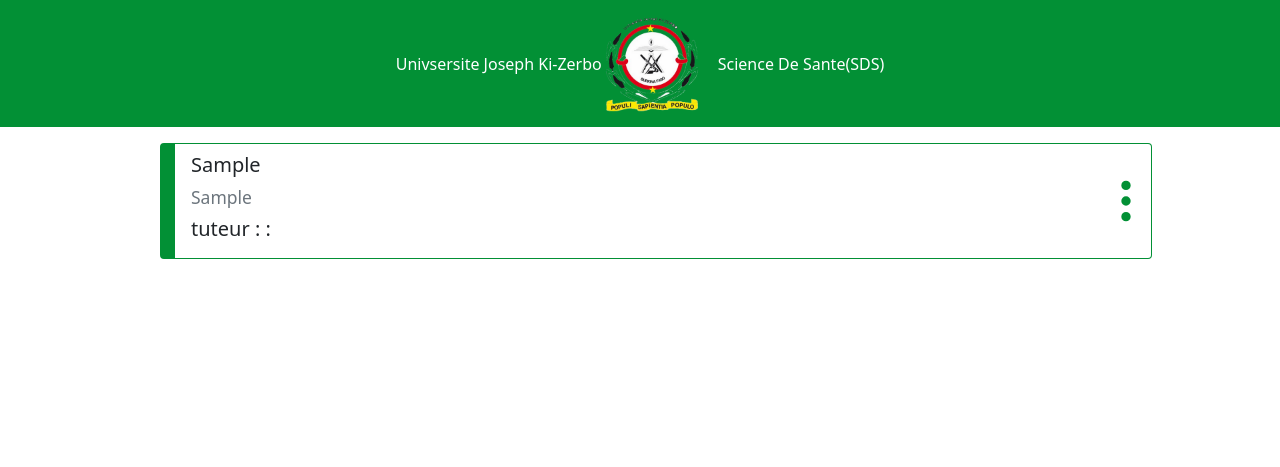
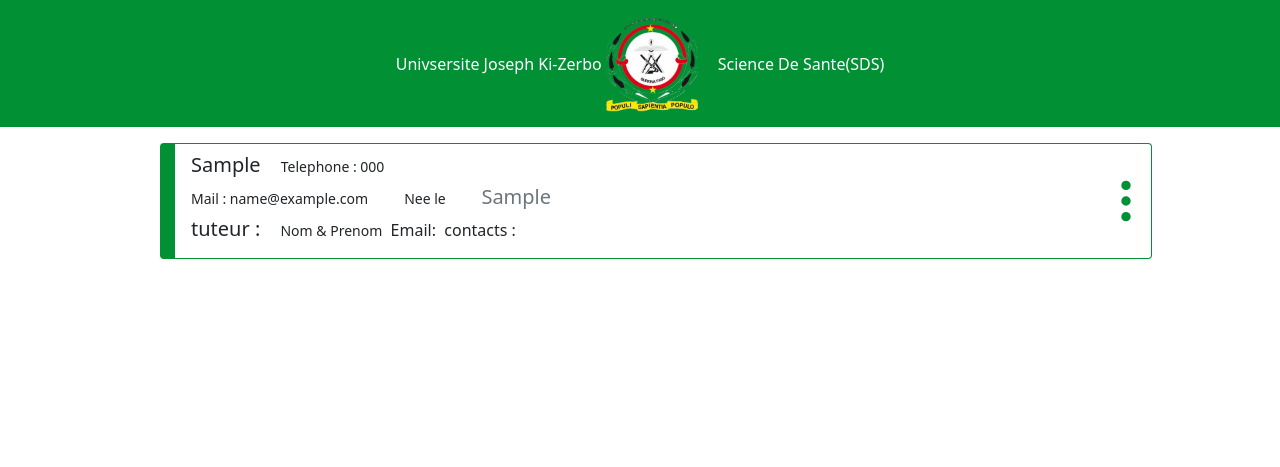
Before and after one commit to ElieZoetaba/AUF_SDS, a PHP site: page /pages/list.php?success=1 in a window 1280 px wide. Shown: the top 467 px of the page. Run offline with PHP 8.4, Linux system fonts and the light colour scheme; tables that the repository leaves empty or names only in its code hold one stand-in row (values such as "Sample post"); data that the repository does not hold is empty.

Commit message:
adding style

```diff
--- a/css/student/add.css
+++ b/css/student/add.css
@@ -33,8 +33,9 @@ select {
   margin: auto;
 }
 
-::placeholder {
-  color: #029035;
+::placeholder,
+input{
+  color: #029035 !important;
 }
 
 .con-ins {
--- a/pages/list.php
+++ b/pages/list.php
@@ -1,6 +1,5 @@
 <?php
-include("../db_connexion.php")
-?>
+include("../db_connexion.php");; ?>
 
 <!doctype html>
 <html lang="en">
@@ -14,7 +13,7 @@ include("../db_connexion.php")
     <link rel="stylesheet" href="../assets/css/all.css">
     <link rel="stylesheet" href="../css/list.css">
     <link rel="stylesheet" href="../assets/css/icons.css">
-    <title>Hello, world!</title>
+    <title>SDS</title>
 </head>
 
 <body>
@@ -27,7 +26,26 @@ include("../db_connexion.php")
             Science De Sante(SDS)
         </div>
     </nav>
-
+    <?php
+    if (isset($_GET["success"])) {
+        echo '
+        <div class="position-fixed top-0 end-0 p-3" style="z-index: 11">
+        <div id="liveToast" class="toast" role="alert" aria-live="assertive" aria-atomic="true">
+          <div class="toast-header">
+            <img src="../images/main-logo.png" width="50" height="50" class="rounded me-2" alt="...">
+            <strong class="me-auto">Universite Joseph Ki-Zerbo / URF (SDS) </strong>
+            <small>A l\'instant</small>
+            <button type="button" class="btn-close" data-bs-dismiss="toast" aria-label="Close"></button>
+          </div>
+          <div class="toast-body">
+            Felicitation, vous avez ajouter un nouveau etudiant
+          </div>
+        </div>
+      </div>
+    ';
+    } else {
+    }
+    ?>
 
     <?php
     $query = " SELECT * FROM `etudiant` ";
@@ -47,14 +65,21 @@ include("../db_connexion.php")
                 echo '<li class="card li-card my-3">
                 <div class="card-container">
                     <div>
-                        <h5 class="card card-title px-3">' . $row["user"] . '</h5>
+                        <h5 class="card card-title px-3">' . $row["user"] . '  </h5>
+                        <small  class="fw-lighter">Telephone : ' . $row["telephone"] . '</small>
                     </div>
                     <div>
-                        <h5 class="card text-muted px-3"><small>' . $row["naissance"] . '</small></h5>
+                    <small class="px-3"> Mail : ' . $row["email"] . '</small>
+                    <small class="px-3"> Nee le </small>
+                        <h5 class="card text-muted px-3">' . $row["naissance"] . '</h5>
                     </div>
                     <div>
-                        <h5 class="card px-3">tuteur :
-                        ' . $row_tuteur["user"] . ' ' . $row_tuteur["email"] . ' :' . $row_tuteur["telephone"] . '</h5>
+                        <h5 class="card px-3">tuteur : </h5>
+                        <small>Nom & Prenom</small>
+                        <h5>
+                        ' . $row_tuteur["user"] . ' </h5> Email: <h5>
+                        <a href="mailto:">' . $row_tuteur["email"] .'</a></h5>
+                         <small></small> contacts :<h5>' . $row_tuteur["telephone"] . '</h5>
                     </div>
                 </div>
                 <div class="option my-3">
@@ -71,9 +96,11 @@ include("../db_connexion.php")
                             <div type="button" data-bs-dismiss="modal" class="opt" >Modifier</div>
                             </a>
                             <br>
+                            <div type="button" class="option" class ="opt">
                             <a href="./student/process/delete.php?id=' . $row["id"] . '">
-                                <div type="button" class="option" class ="opt">Supprimer</div>
+                                Supprimer
                                 </a>
+                                </div>
                             </div>
                         </div>
                     </div>
@@ -92,6 +119,12 @@ include("../db_connexion.php")
         </div>
     </a>
     <script src="../assets/js/bootstrap.bundle.min.js"></script>
+
+    <script>
+        var toastLiveExample = document.getElementById('liveToast');
+        var toast = new bootstrap.Toast(toastLiveExample)
+        toast.show()
+    </script>
 </body>
 
 </html>
--- a/pages/student/add.php
+++ b/pages/student/add.php
@@ -53,7 +53,7 @@ $resultats = mysqli_query($connexion, $query);
             <div class="col">
                 <label for="email"> Email</label> <br>
                 <input required type="email" name="email" placeholder="Email" class="mt-3 p-2 "
-                pattern="[a-z+]{3,250}@[a-z]+\.[a-z]+">
+                pattern="[a-z09+]{3,250}\@[a-z]+\.[a-z]+">
             </div>
             <label for="naissance">Date de naissance</label></br>
             <input required type="text" name="naissance"
--- a/pages/student/process/add.php
+++ b/pages/student/process/add.php
@@ -17,10 +17,11 @@ include("../../../db_connexion.php");
         try {
             $resultats = mysqli_query($connexion, $query);
         if ($resultats) {
-            header("Location: ../../list.php");
+            header("Location: ../../list.php?success=1");
             exit;
         } else {
             echo "erreur";
+            header("Location: ../../list.php?error=1");
         }
         } catch (\Throwable $th) {
             header("Location: ../../list.php?error=2");
```
